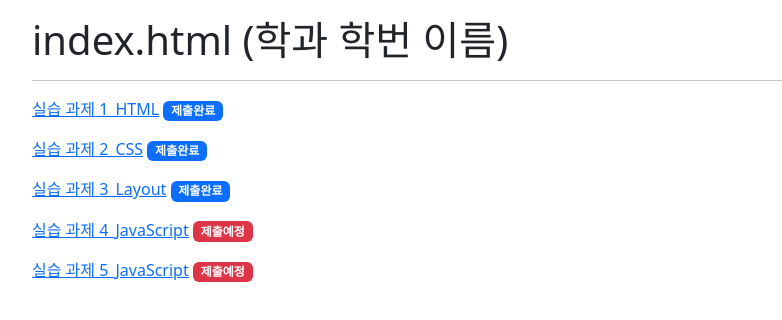
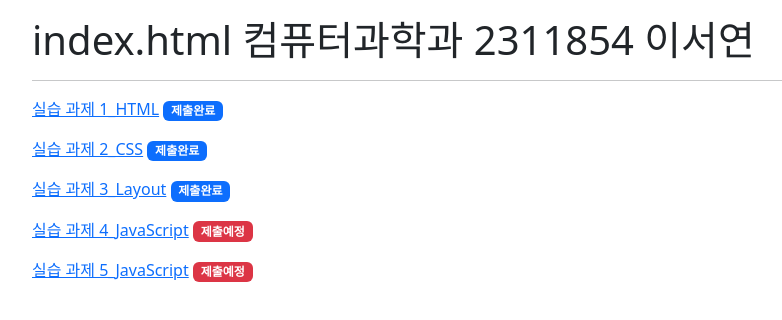
Before and after one commit to lsy4982sm/lsy4982sm.github.io, a plain HTML site: page index.html in a window 1280 px wide. Shown: the whole page, without its empty margins (50-832 px from the left). Drawn offline with nearby package versions, Linux system fonts and the light colour scheme.

Commit message:
modified:   index.html

```diff
--- a/index.html
+++ b/index.html
@@ -9,7 +9,7 @@
 </head>
 <body>
     <div class="container mt-3">
-        <h1>index.html (학과 학번 이름)</h1>
+        <h1>index.html 컴퓨터과학과 2311854 이서연</h1>
         <hr>
         <ul class="nav flex-column">
             <li class="pb-3"><a href="lab1">실습 과제 1_HTML</a> <span class="badge bg-primary">제출완료</span></li>
```
